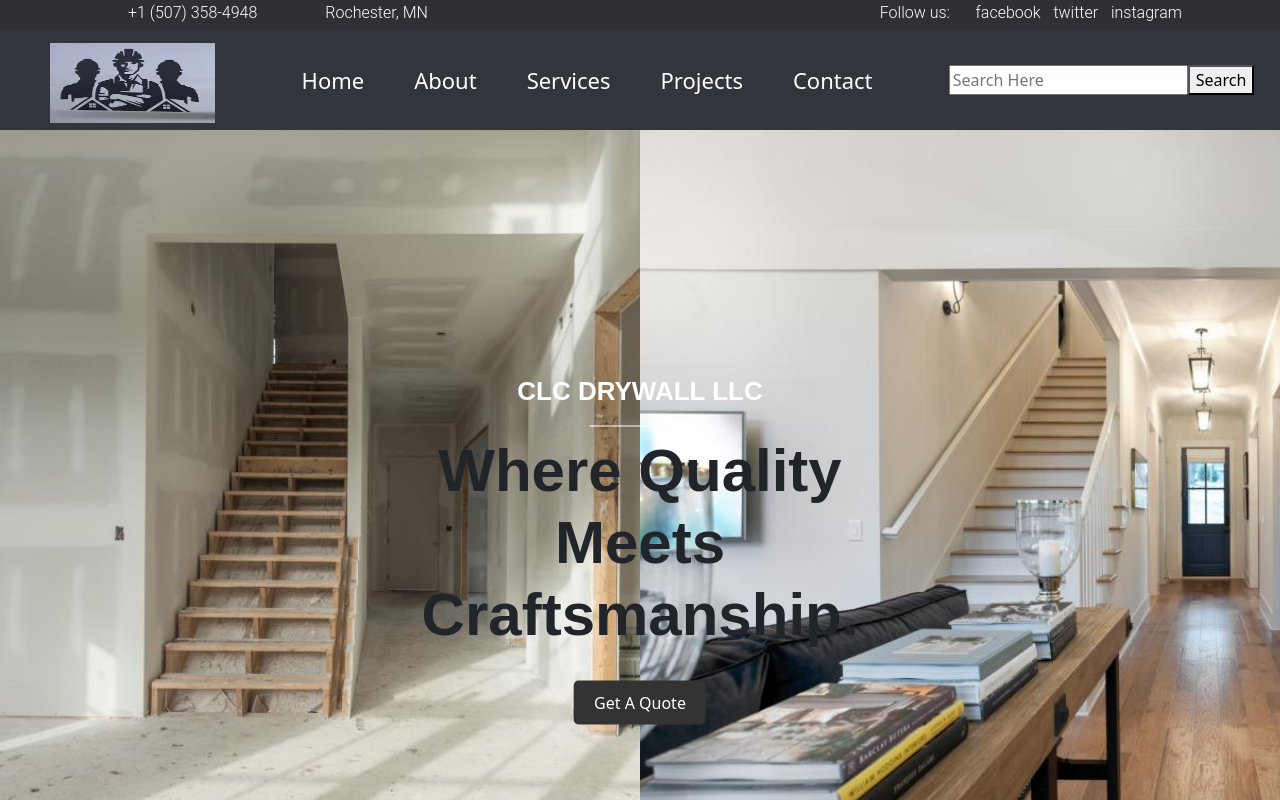
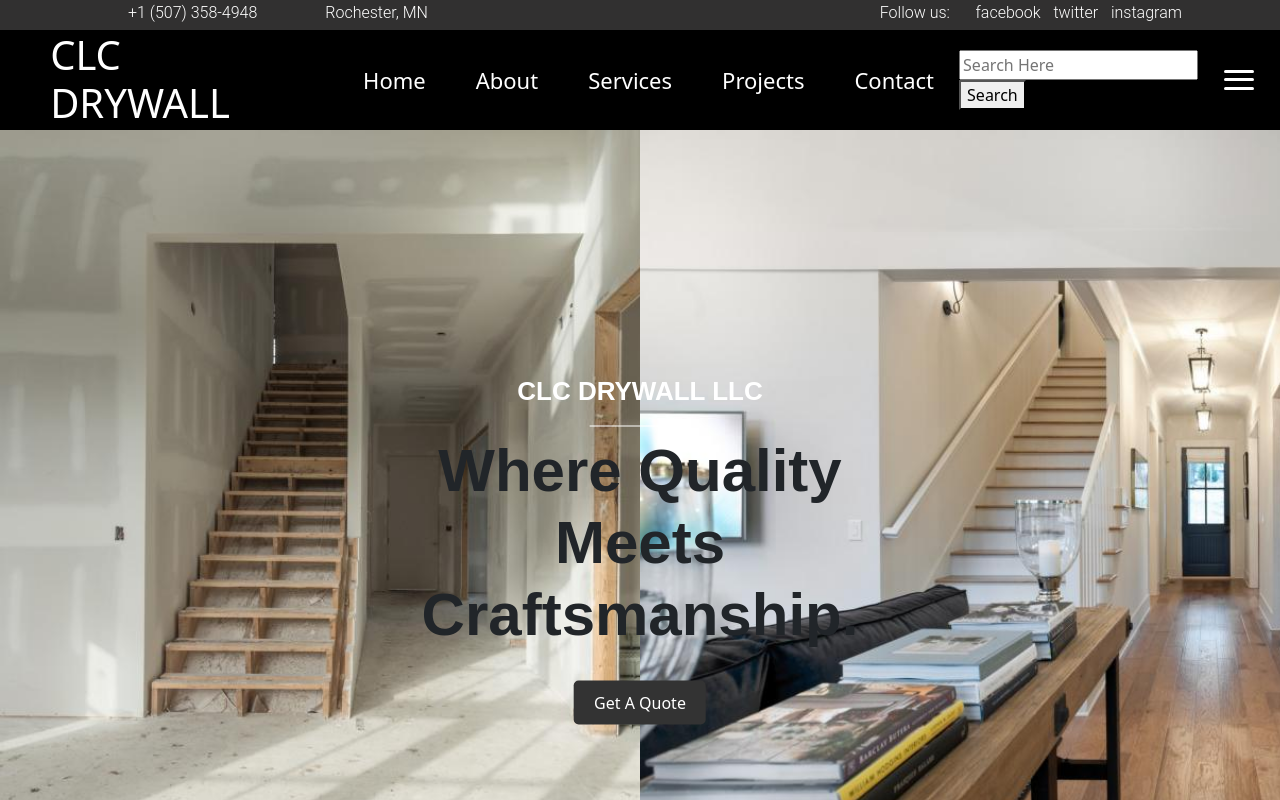
Before and after one commit to getachewhundera/clc-drywall, a Next.js app: page / in a window 1280 px wide. Shown: the top 800 px of the page. Built offline with nearby package versions, Linux system fonts and the light colour scheme.

Commit message:
updated html strucure of recent projects section's filterable portfolio, added css for thecategory buttons (All, Residential, Commercial, Repair)

```diff
--- a/package.json
+++ b/package.json
@@ -17,6 +17,7 @@
     "boxicons": "^2.1.4",
     "eslint": "8.57.0",
     "eslint-config-next": "14.1.4",
+    "hamburgers": "^1.2.1",
     "next": "^14.2.2",
     "normalize.css": "^8.0.1",
     "react": "18.2.0",
--- a/src/app/components/navbar/NavBarPage.tsx
+++ b/src/app/components/navbar/NavBarPage.tsx
@@ -3,11 +3,13 @@ import React, { useState, useRef, useEffect } from 'react';
 import Link from 'next/link';
 import Image from 'next/image';
 import styles from './navbar.module.css';
+import 'hamburgers';
 
 export default function NavBarPage() {
     const topNavRef = useRef<HTMLDivElement>(null); // Ref for top nav
     const [showSearch, setShowSearch] = useState(false);
     const [searchInput, setSearchInput] = useState('');
+    const [isMenuOpen, setIsMenuOpen] = useState(false);
 
     useEffect(() => {
         const handleScroll = () => {
@@ -36,6 +38,11 @@ export default function NavBarPage() {
     const handleSearchSubmit = (e) => {
         e.preventDefault();
         console.log("Searching for:", searchInput);
+    };
+
+
+    const toggleMenu = () => {
+        setIsMenuOpen(!isMenuOpen);
     };
 
     return (
@@ -72,9 +79,11 @@ export default function NavBarPage() {
 
             <div className={styles['navbar-two']}>
                 <div className={styles.logo}>
-                    <Link href="/" className={styles['navbar-brand logo_h']}>
+                    <h1>CLC DRYWALL</h1>
+
+                    {/* <Link href="/" className={styles['navbar-brand logo_h']}>
                         <Image src="./images/CompnayLogo/logo.jpg" alt="" width={165} height={80} />
-                    </Link>
+                    </Link> */}
                 </div>
 
                 <ul className={styles['menu_nav']}>
@@ -112,6 +121,33 @@ export default function NavBarPage() {
                         ></span>
                     </form>
                 </div>
+
+
+                {/*HAMBURGER MENU*/}
+                <nav>
+
+                    <button
+                        className={`${styles['hamburger-menu']} ${isMenuOpen ? styles.active : ''}`}
+                        type="button"
+                        aria-label="Menu"
+                        aria-controls="navigation"
+                        aria-expanded={isMenuOpen}
+                        onClick={toggleMenu}
+                    >
+                        <span></span>
+                        <span></span>
+                        <span></span>
+                    </button>
+
+                    <div id="popUpNav" className={`${styles.overlay} ${isMenuOpen ? styles.open : ''}`}>
+                        <button className={styles['close-button']} onClick={toggleMenu}>×</button>
+                        <div id="navigation" className={styles['overlay-content']}>
+                            <Link href="/AboutUs" onClick={() => setIsMenuOpen(false)}>About</Link>
+                            <Link href="/projects" onClick={() => setIsMenuOpen(false)}>Projects</Link>
+                        </div>
+                    </div>
+                </nav>
+
             </div>
         </nav>
     );
--- a/src/app/components/navbar/navbar.module.css
+++ b/src/app/components/navbar/navbar.module.css
@@ -8,7 +8,7 @@
 }
 
 .navbar-one {
-  background-color: #312f36;
+  background-color: #313030;
   color: white;
   height: 30px;
   cursor: pointer;
@@ -74,7 +74,7 @@
   justify-content: space-between;
   position: fixed;
   top: 30px;
-  background-color: #32353c;
+  background-color: #000000;
   height: 100px;
   padding: 0 2%;
   width: 100%;
@@ -89,6 +89,11 @@
   margin-left: 2%;
   padding-right: 5%;
   padding-top: 6px;
+
+}
+
+.navbar-two .logo h1 {
+  color: white;
 }
 
 .navbar-two .menu_nav {
@@ -105,7 +110,7 @@
 }
 
 .navbar-two .nav-item:hover {
-  color: red;
+  color: #F2D68D;
 }
 
 .navbar-two .nav-link {
@@ -124,3 +129,92 @@
 .hidden ~ .navbar-two {
   top: 0;
 }
+
+
+
+
+
+
+
+
+
+
+
+/* ham menu */
+.hamburger-menu {
+  display: flex;
+  flex-direction: column;
+  justify-content: space-around;
+  width: 30px;
+  height: 25px;
+  background: transparent;
+  border: none;
+  cursor: pointer;
+  padding: 0;
+  z-index: 10;
+}
+
+.hamburger-menu span {
+  width: 100%;
+  height: 3px;
+  background-color: white;
+  border-radius: 2px;
+  transition: all 0.3s linear;
+  position: relative;
+  transform-origin: 1px;
+}
+
+.hamburger-menu.active span:nth-child(1) {
+  transform: rotate(45deg);
+}
+
+.hamburger-menu.active span:nth-child(2) {
+  opacity: 0;
+  transform: translateX(20px);
+}
+
+.hamburger-menu.active span:nth-child(3) {
+  transform: rotate(-45deg);
+}
+
+.overlay {
+  display: none;
+  flex-direction: column;
+  justify-content: center;
+  align-items: center;
+  position: fixed;
+  width: 100%;
+  height: 100%;
+  top: 0;
+  left: 0;
+  background-color: rgba(0, 0, 0, 0.9);
+  transition: 0.5s;
+}
+
+.overlay.open {
+  display: flex;
+}
+
+.overlay-content a {
+  padding: 8px;
+  text-decoration: none;
+  font-size: 36px;
+  color: white;
+  display: block;
+  transition: 0.3s;
+}
+
+.overlay-content a:hover {
+  color: #f1f1f1;
+}
+
+.overlay .close-button {
+  position: absolute;
+  top: 20px;
+  right: 20px;
+  background: none;
+  border: none;
+  font-size: 30px;
+  color: white;
+  cursor: pointer;
+}
--- a/src/app/page.tsx
+++ b/src/app/page.tsx
@@ -367,41 +367,47 @@ export default function Page({ showHeading = true }: Props) {
                         <h2>RECENT PROJECTS</h2>
                     </div>
                 </div>
-                {/* onClick={() => href = 'services/{id}'} */}
-                <div className={styles['categories']}>
-                    <div className={styles['category-container']}>
 
+
+                {/*Filterable Portfolio*/}
+                <div className={styles['filterable-portfolio-container']}>
+                    <div className={styles['portfolio-navigation']}>
+                        <ul>
+                            <li className={`${styles.active} ${styles['category']}`} data-filter="all">All</li>
+                            <li className={styles['category']} data-filter="residential">Residential</li>
+                            <li className={styles['category']} data-filter="commercial">Commercial</li>
+                            <li className={styles['category']} data-filter="repair">Repair</li>
+                        </ul>
+
+                        <div className={styles['category-display-container']}>
                             <div className={styles['category-1-container']}>
-                            <div className={styles['category-1-title']}>All</div>
-                            <div className={styles['category-1-all']}>
-                                <img src='' alt='' id='category1-image1' />
+                                <div id='category1' className={styles['all-images']}>
+                                    <img src='./images/1.jpg.webp' alt='' id='category1-all-image1' />
                                 </div>
                             </div>
 
                             <div className={styles['category-2-container']}>
-                            <div className={styles['category-2-title']}>Residential</div>
-                            <div className={styles['category-2-residential']}>
-                                <img src='' alt='' id='category2-image2' />
+                                <div id='category2' className={styles['all-images']}>
+                                    <img src='./images/2.jpg (1).webp' alt='' id='category2-all-image1' />
                                 </div>
                             </div>
 
                             <div className={styles['category-3-container']}>
-                            <div className={styles['category-3-title']}>Commercial</div>
-                            <div className={styles['category-3-commercial']}>
-                                <img src='' alt='' id='category3-image3' />
+                                <div id='category3' className={styles['all-images']}>
+                                    <img src='./images/3.jpg.webp' alt='' id='category3-all-image1' />
                                 </div>
                             </div>
 
                             <div className={styles['category-4-container']}>
-                            <div className={styles['category-4-title']}>Repairs</div>
-                            <div className={styles['category-4-repairs']}>
-                                <img src='' alt='' id='category4-image4' />
+                                <div id='category4' className={styles['all-images']}>
+                                    <img src='./images/4.jpg.webp' alt='' id='category4-all-image1' />
+                                </div>
                             </div>
                         </div>
 
-
                     </div>
                 </div>
+
                 <div className={styles['recent-projects-button-container']}>
                     <div className={styles['recent-projects-button']}>
                         <button type="button" onClick={() => router.push('/projects')}>View All</button>
--- a/src/app/styles/LandingPage.module.css
+++ b/src/app/styles/LandingPage.module.css
@@ -688,8 +688,49 @@ color: red;
 .recent-projects-section-title h2 {
   color: black;
 }
+
 /*-----------------------------------------*/
 /*--END--CSS FOR "Recent Projects" title*/
+
+
+/*--START--CSS FOR Recent Project's filterable portfolio */
+/*-----------------------------------------*/
+.filterable-portfolio-container {
+  display: flex;
+  justify-content: center;
+  align-items: center;
+  flex-direction: column;
+  margin: 40px auto;
+
+
+}
+
+.portfolio-navigation ul {
+  display: flex;
+  justify-content: center;
+  align-items: center;
+  flex-wrap: wrap;
+  margin-bottom: 4%;
+
+}
+
+.portfolio-navigation ul li {
+  list-style: none;
+  background: #eee;
+  padding: 12px 20px;
+  margin: 5px;
+  letter-spacing: 1px;
+  cursor: pointer;
+}
+
+.portfolio-navigation ul li.active {
+  background-color: #03a9f4;
+  color: #fff;
+
+}
+
+/*-----------------------------------------*/
+/*--END--CSS FOR Recent Project's filterable portfolio*/
 
 
 
```
Also changed, not shown: 1 other file (tests, documents, lock files or other folders). Lines whose indentation alone changed are shown as unchanged.
